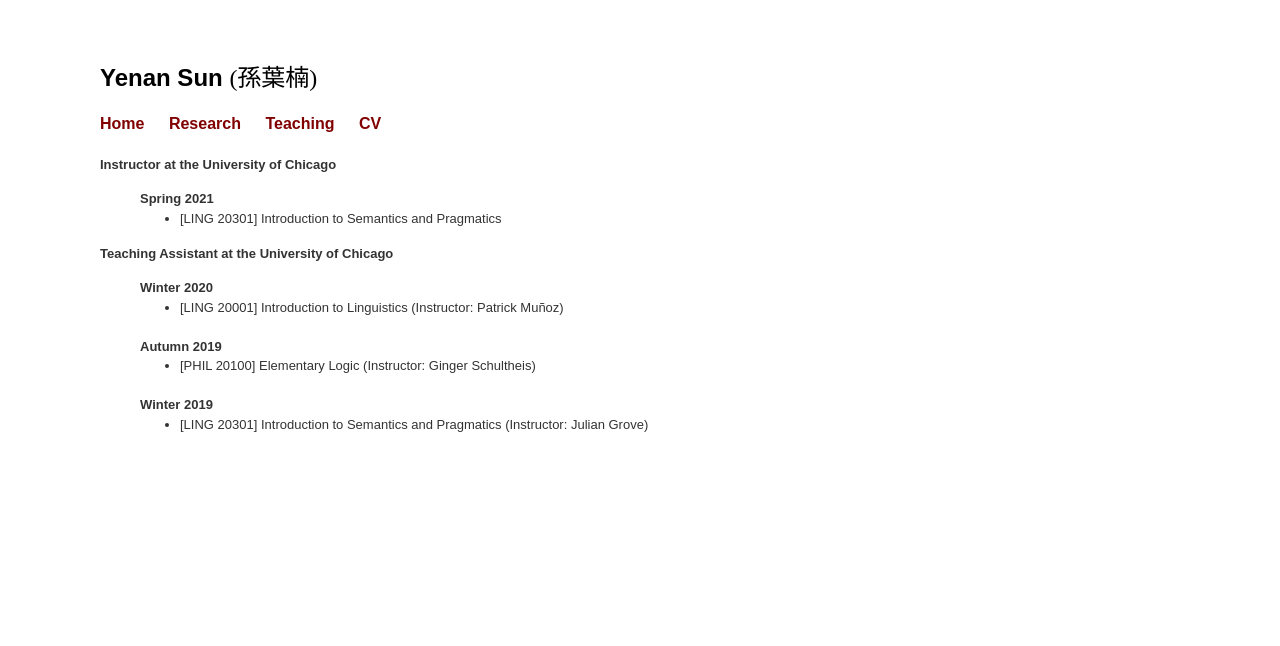
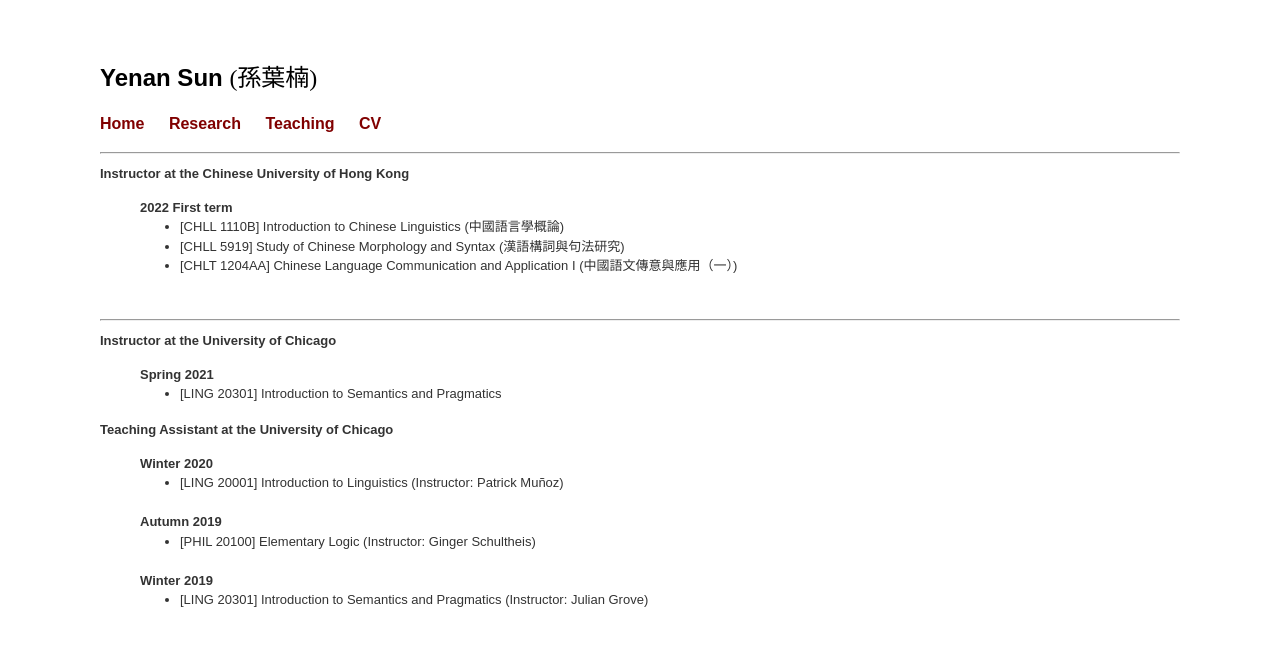
Before and after one commit to yenan09/yenan09.github.io, a Jekyll site: the page built from tea.html, in a window 1280 px wide. Shown: the top 646 px of the page. Built offline with Jekyll 4.4.1, drawn with Linux system fonts in a browser that asks for light colours.

Commit message:
nov19tea

```diff
--- a/index.html
+++ b/index.html
@@ -109,7 +111,7 @@
 
 
 
-<li> Incompleteness and at-issueness  <button style="height:20px;width:55px" onclick="myFunctiond()"> Output </button> </li>
+<li> Main clause phenomena, incompleteness and at-issueness  <button style="height:20px;width:55px" onclick="myFunctiond()"> Output </button> </li>
 
 
 <script>
--- a/tea.html
+++ b/tea.html
@@ -26,6 +26,33 @@
     </ul>
 
   <br> -->
+
+
+<hr>
+
+  <b>Instructor at the Chinese University of Hong Kong</b>
+  <ul style="list-style-type:none;">
+
+    <li> <b>2022 First term</b>
+      <ul style="list-style-type:disc;">
+
+
+    <li> [CHLL 1110B] Introduction to Chinese Linguistics (中國語言學概論)    </li>
+
+    <li> [CHLL 5919] Study of Chinese Morphology and Syntax (漢語構詞與句法研究)    </li>
+
+    <li> [CHLT 1204AA] Chinese Language Communication and Application I (中國語文傳意與應用（一）)    </li>
+
+    </ul>
+
+   </li>
+
+
+    </ul>
+
+<br>
+
+<hr>
 
 
 <b>Instructor at the University of Chicago</b>
```
Also changed, not shown: other parts of index.html (+3 -1 lines).
